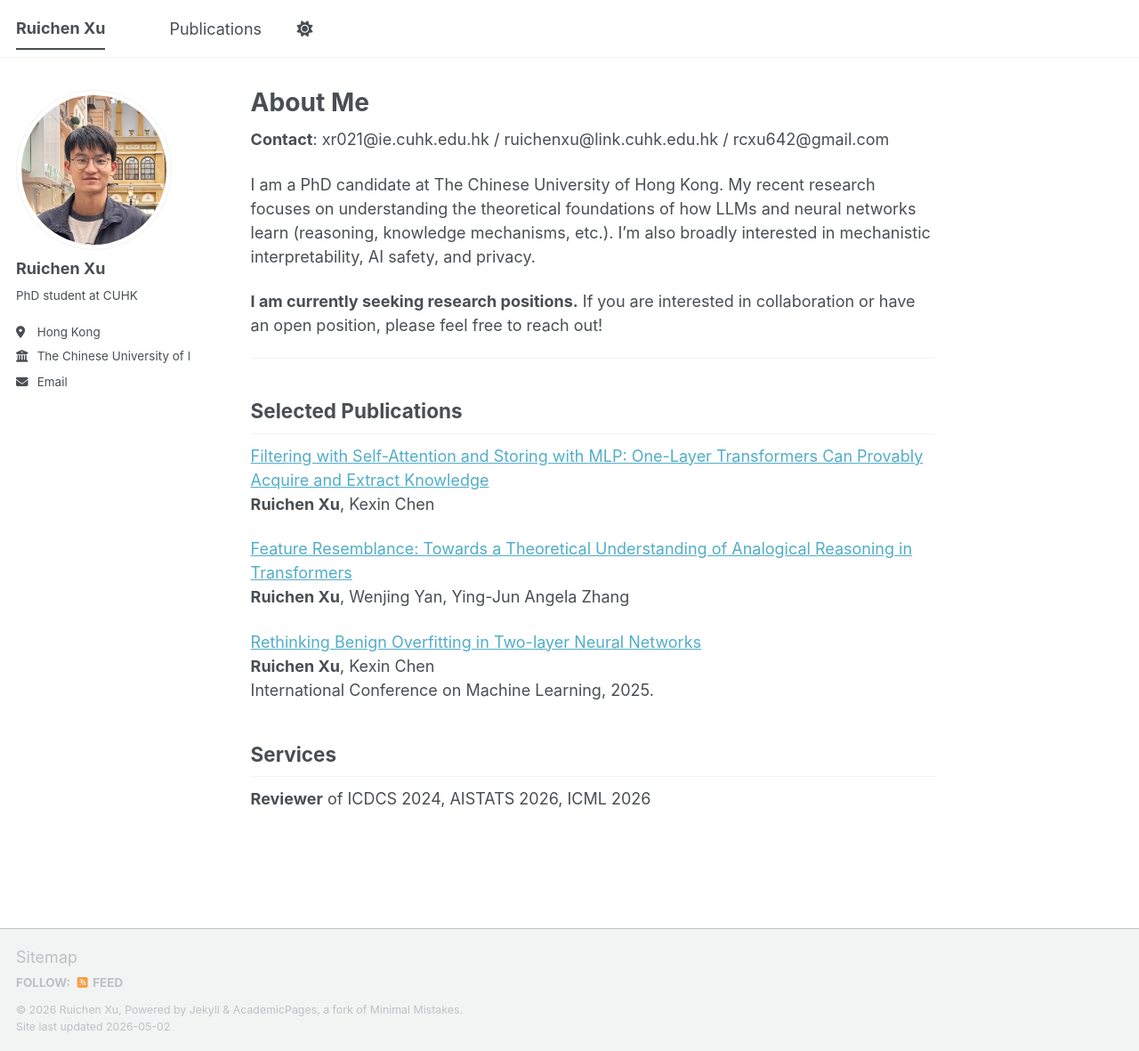
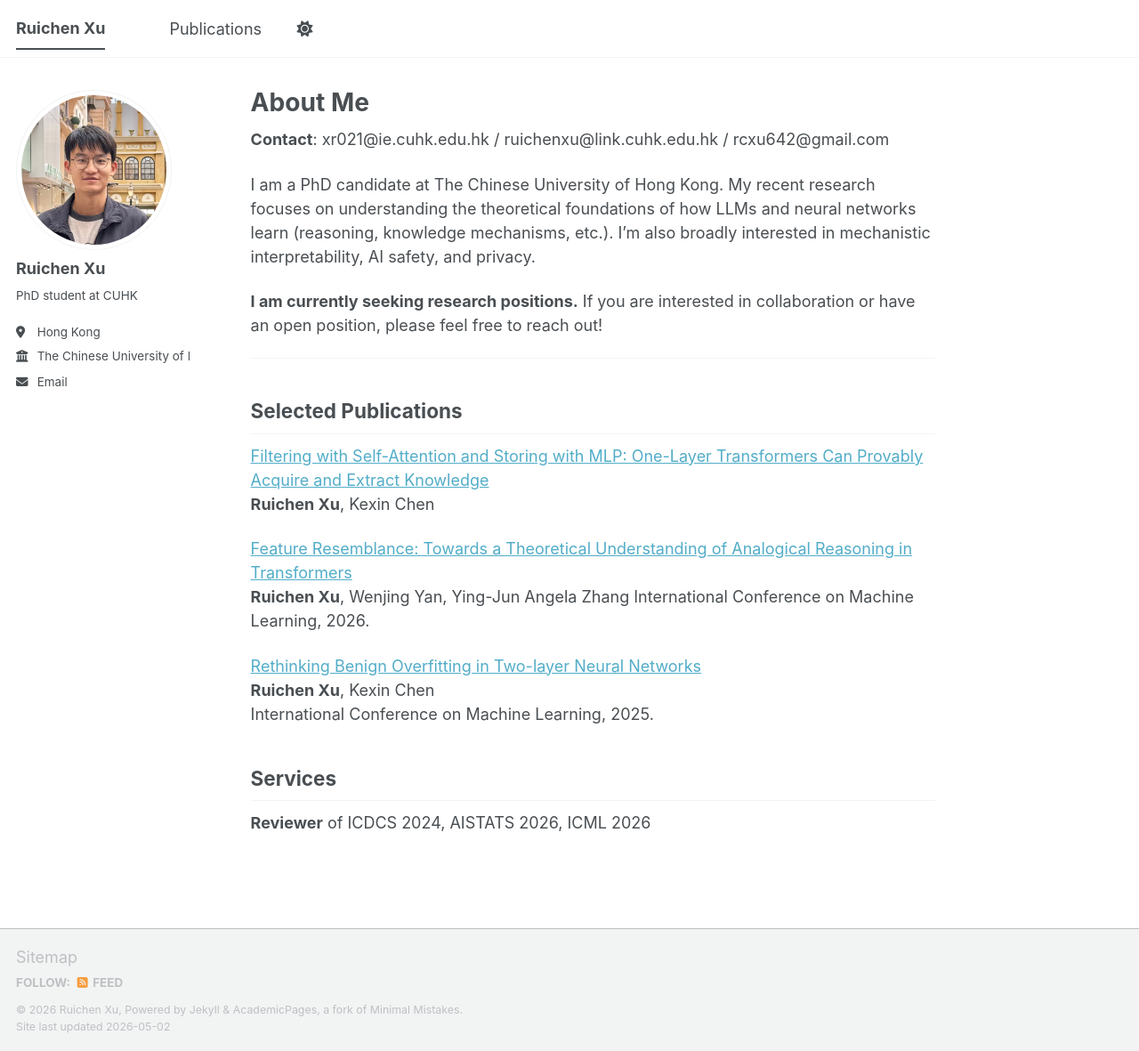
Before and after one commit to ruichenxu66/ruichenxu66.github.io, a Jekyll site: the page built from _pages/about.md, in a window 1280 px wide and 1181 px high. Shown: the whole window at 89% size. Built offline with Jekyll 4.4.1, drawn with Linux system fonts in a browser that asks for light colours; a script bundle is joined from its source files by our own code; library files that are not in the unit come from our copies.

Commit message:
Add conference details for two papers

```diff
--- a/_pages/about.md
+++ b/_pages/about.md
@@ -21,6 +21,7 @@
 
 [Feature Resemblance: Towards a Theoretical Understanding of Analogical Reasoning in Transformers](https://arxiv.org/abs/2603.05143v1)<br>
 **Ruichen Xu**, Wenjing Yan, Ying-Jun Angela Zhang
+International Conference on Machine Learning, 2026.
 
 [Rethinking Benign Overfitting in Two-layer Neural Networks](https://arxiv.org/abs/2502.11893)<br>
 **Ruichen Xu**, Kexin Chen<br>
```
